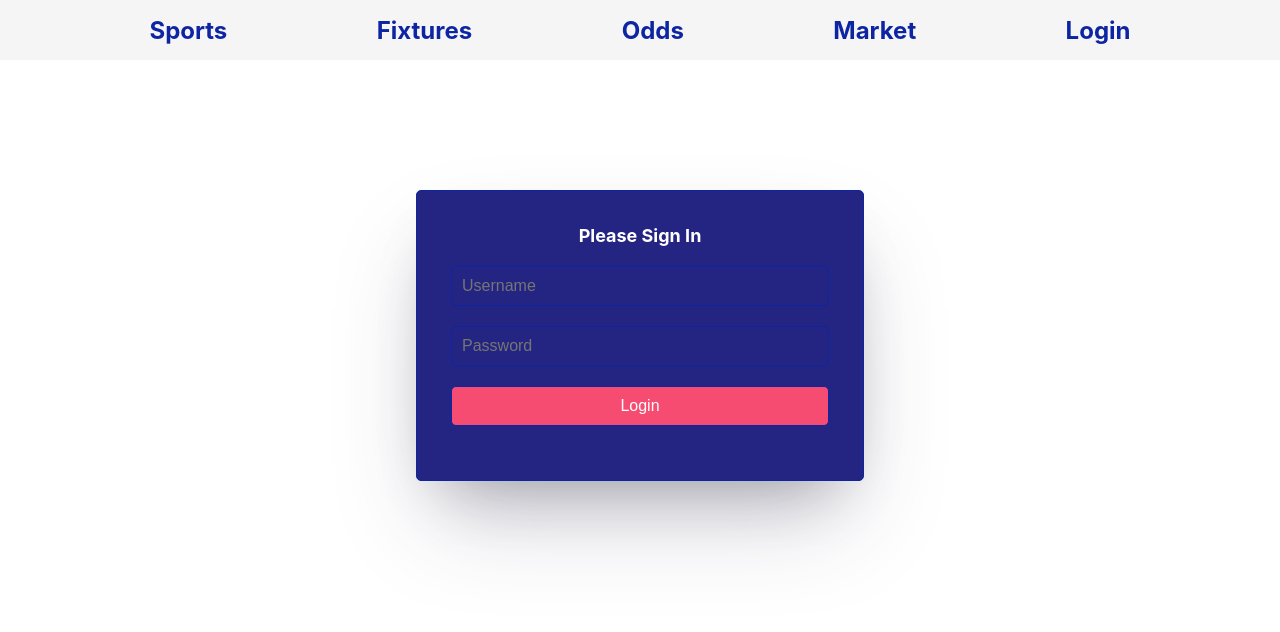
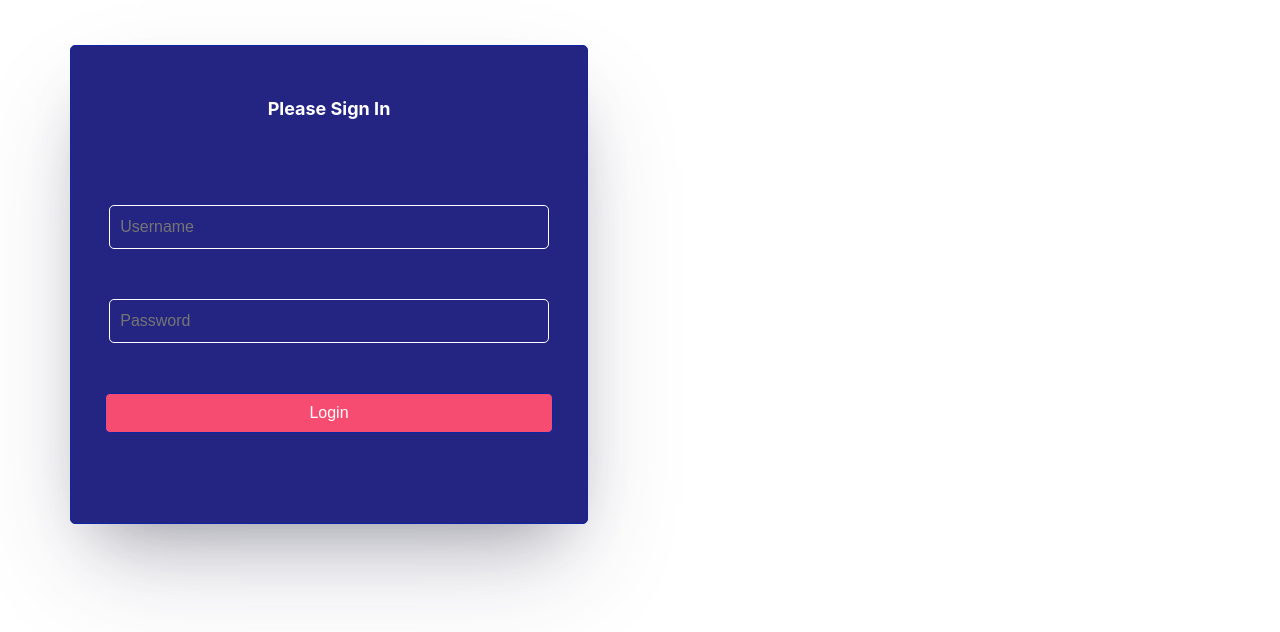
Before and after one commit to Tech-sis/2409-predictions, a React (Create React App) app: page /login in a window 1280 px wide. Shown: the top 632 px of the page. Built offline with nearby package versions, Linux system fonts and the light colour scheme.

Commit message:
Update: login page

```diff
--- a/src/App.js
+++ b/src/App.js
@@ -3,7 +3,7 @@ import React from 'react';
 import {BrowserRouter as Router, Route, Routes} from 'react-router-dom';
 
 // Components
-import Header from './components/header';
+// import Header from './components/header';
 
 // Pages
 import Home from './pages/home';
@@ -12,7 +12,7 @@ import Login from './pages/login';
 function App () {
   return (
     <Router>
-      <Header />
+      {/* <Header /> */}
       <Routes>
         <Route path="/" element={<Home />} />
         <Route path="login" element={<Login />} />
--- a/src/styles/login.module.css
+++ b/src/styles/login.module.css
@@ -28,9 +28,9 @@
     align-items: center;
 }
 .input{
-    width: 100%;
+    width: 95%;
     height: 40px;
-    border: 1px solid #0d24a3;
+    border: 1px solid #ffffff;
     border-radius: 5px;
     margin-bottom: 20px;
     padding-left: 10px;
@@ -55,16 +55,30 @@
 
 @media screen and (min-width: 768px){
     .container{
-        width: 45%;
+        width: 35%;
+        margin-top: 45px;
+        margin-left: 70px;
+    }
+
+}
+
+@media screen and (min-width: 1024px){
+   .form{
+       height: 350px;
+   }
+   .input{
+       margin-top: 30px;
+   }
+   .btn{
+       margin-top: 30px;
+   }
+
+}
+
+@media screen and (min-width: 1300px) {
+    .container {
+        width: 28%;
         margin-top: 120px;
     }
 
 }
-
-@media screen and (min-width: 1280px) {
-    .container {
-        width: 35%;
-        margin-top: 130px;
-    }
-
-}
```
